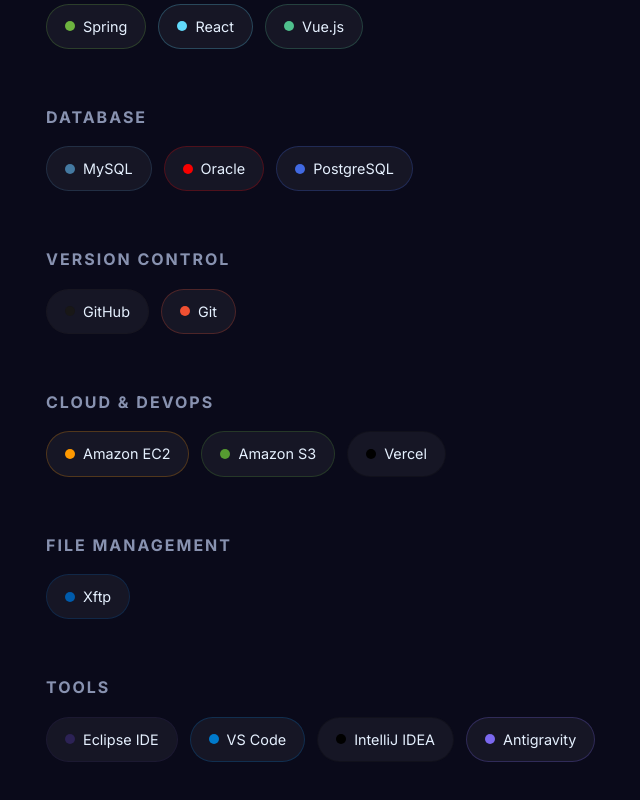
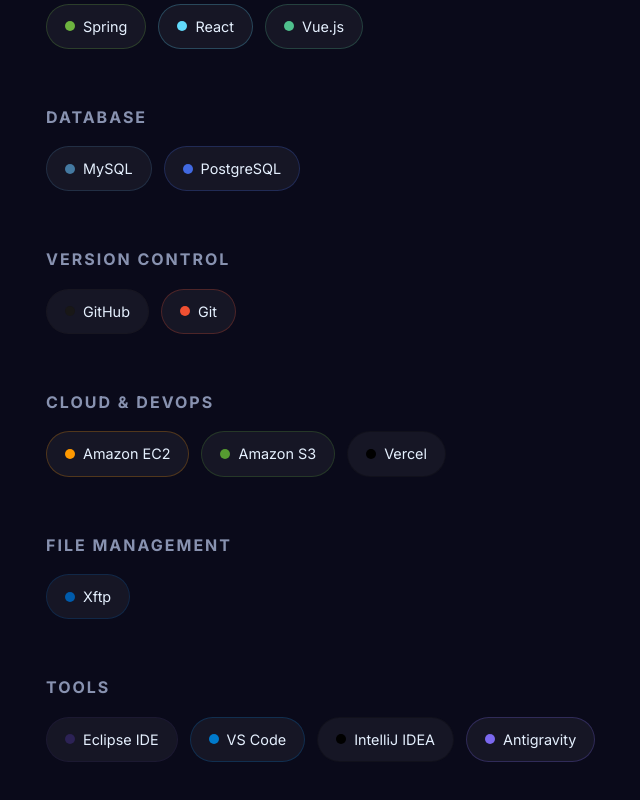
Before and after one commit to ryul00/Ryul_Dev_Website, a React (Vite) app: page / in a window 1280 px wide. Shown: the part 1771-2571 px from the top of the page, without its empty margins (18-658 px from the left). Built offline with nearby package versions, Linux system fonts and the light colour scheme.

Commit message:
기술스택 일부수정

```diff
--- a/src/components/Stacks.jsx
+++ b/src/components/Stacks.jsx
@@ -21,7 +21,7 @@
             title: 'Database',
             items: [
                 { name: 'MySQL', color: '#4479A1' },
-                { name: 'Oracle', color: '#F80000' },
+                // { name: 'Oracle', color: '#F80000' },
                 { name: 'PostgreSQL', color: '#4169E1' },
             ]
         },
```
